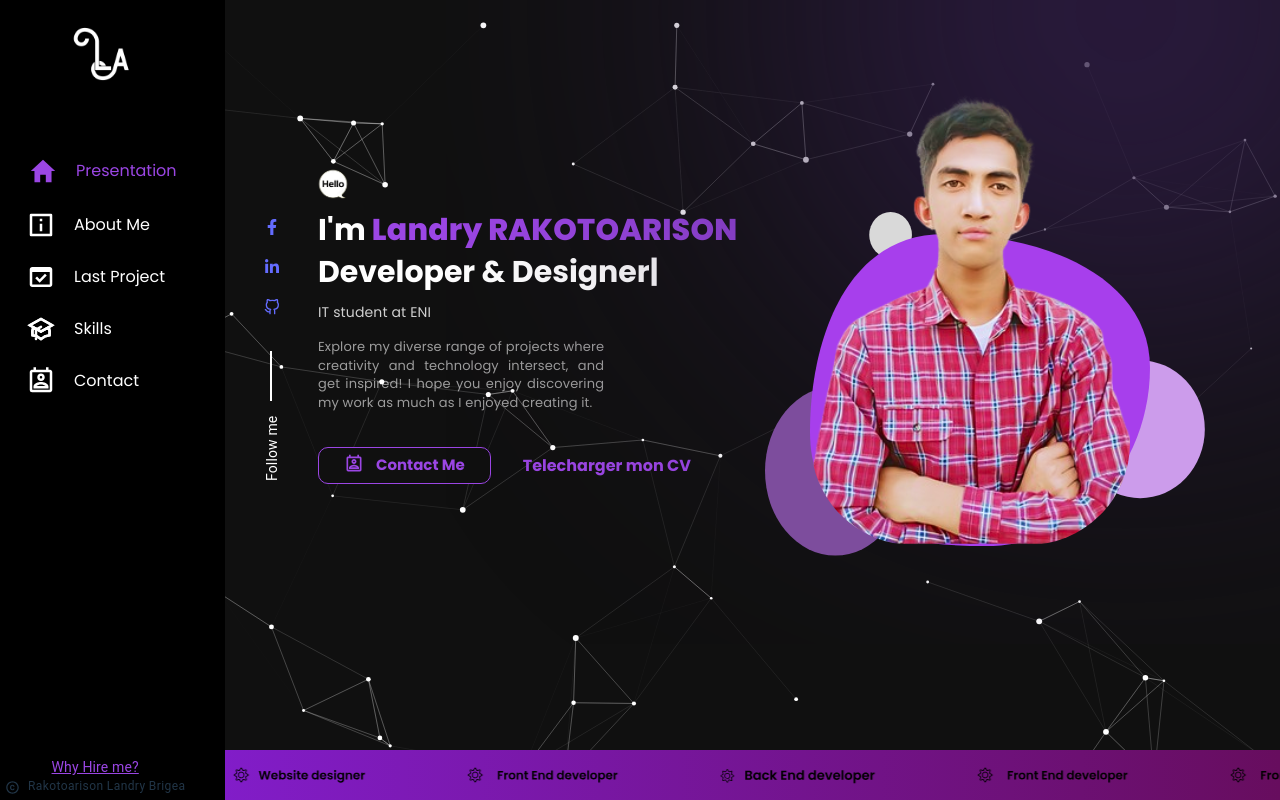
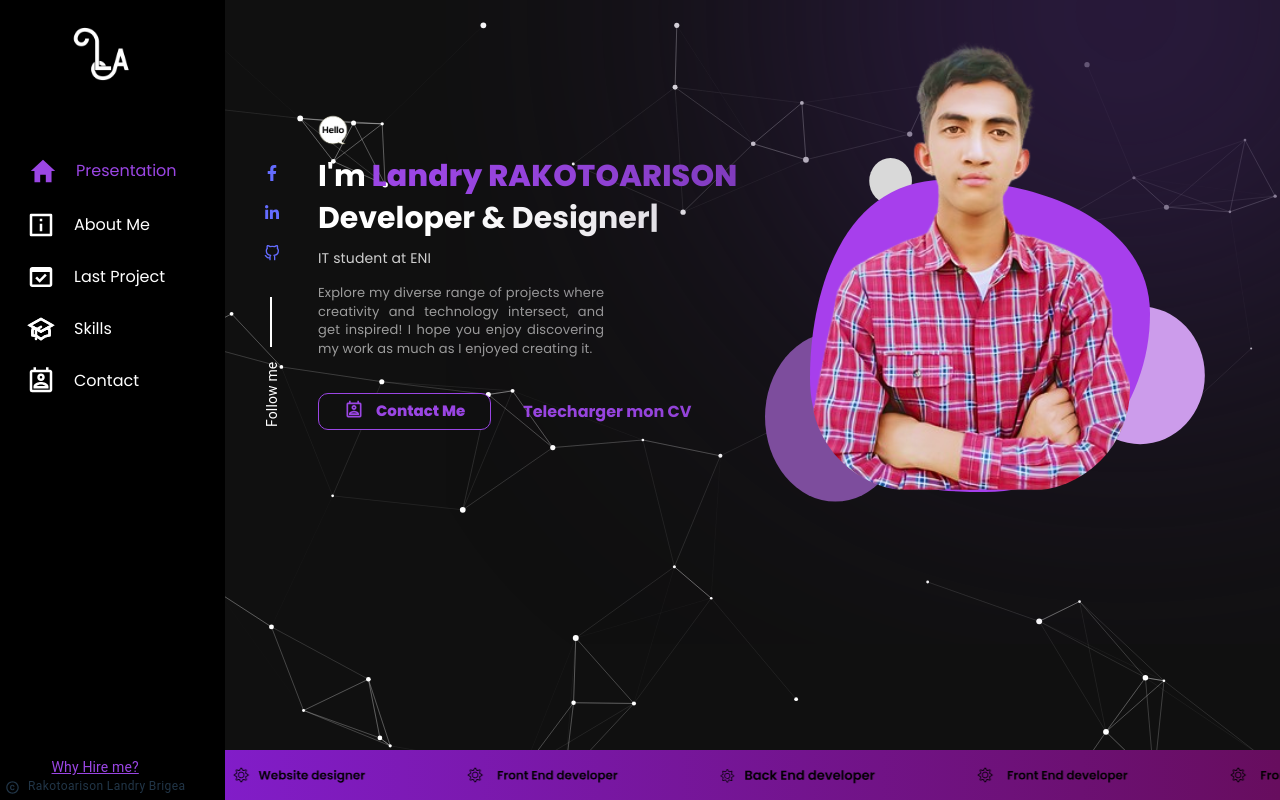
Before and after one commit to rakotoarisonlandry/Portfolio, a React (Vite) app: page / in a window 1280 px wide. Built offline with nearby package versions, Linux system fonts and the light colour scheme.

Commit message:
style navBar Link

```diff
--- a/src/css/index.scss
+++ b/src/css/index.scss
@@ -74,7 +74,7 @@
   align-items: center;
   justify-content: center;
   margin-left: 318px;
-  margin-top: 90px;
+  margin-top: 36px;
 
   .Home-container {
     width: 50%;
@@ -129,7 +129,7 @@
         font-size: 15px;
         border: 1px solid #9b46e4;
         border-radius: 10px;
-        font-weight: 700;
+        font-weight: 800;
         background-color: #101010;
         &:hover,
         &.active {
@@ -266,3 +266,5 @@
     }
   }
 }
+
+//responsivity
```
